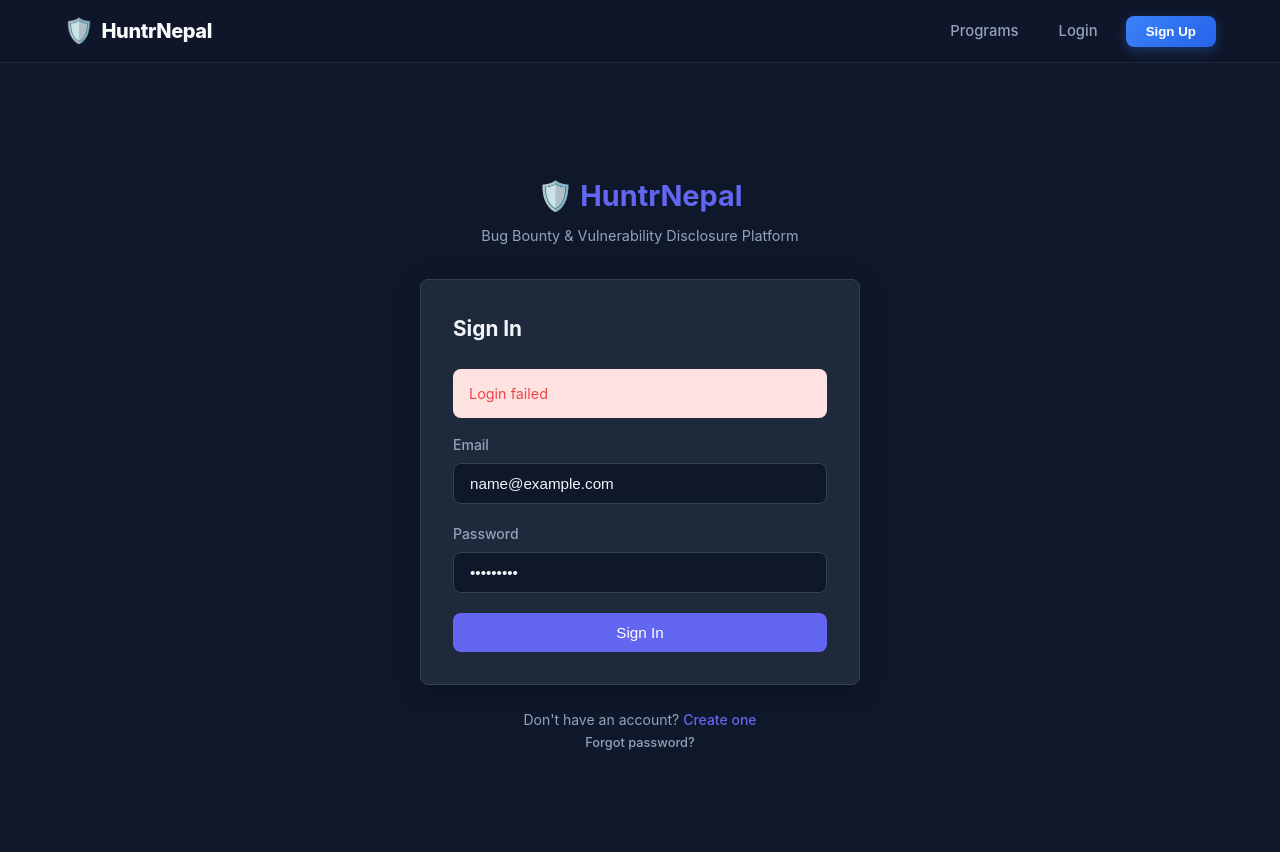
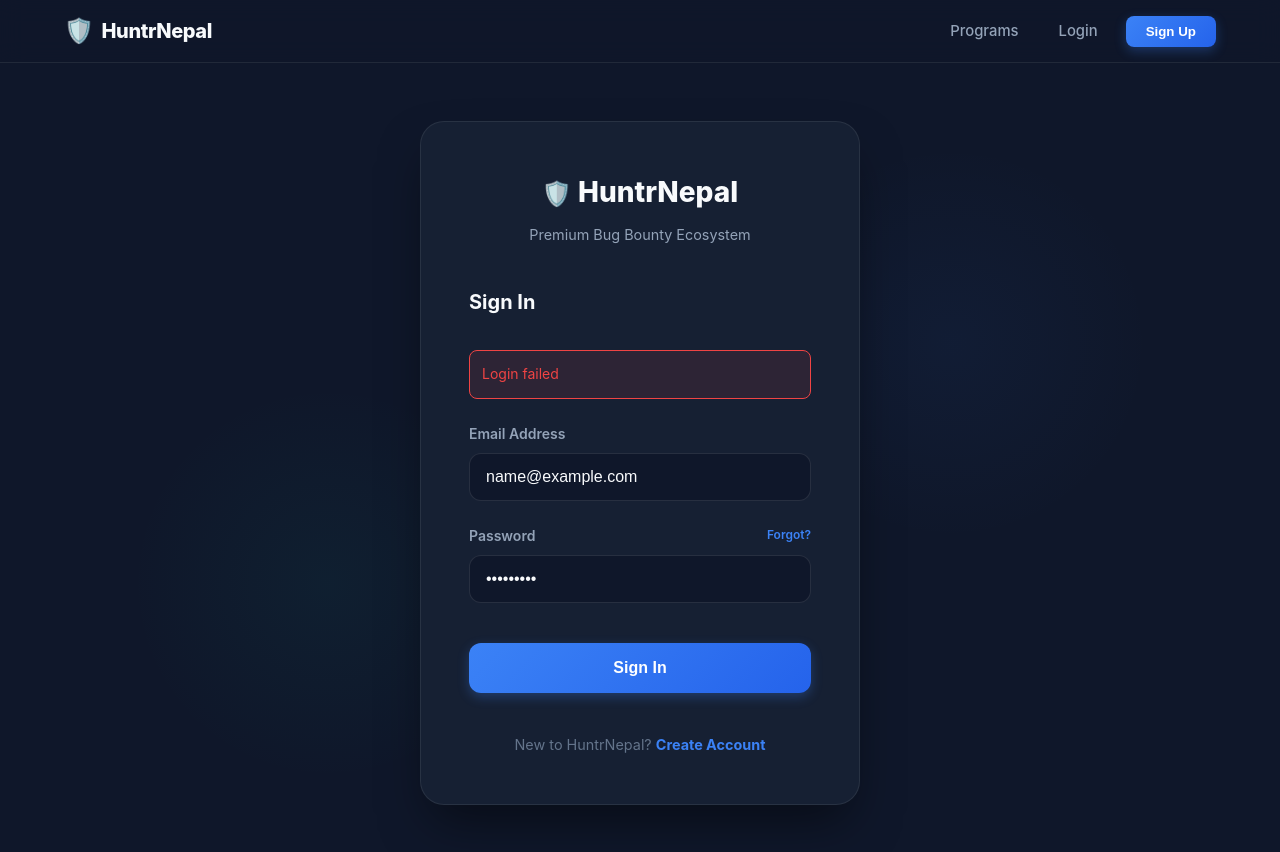
Before and after one commit to apala-1/huntrnepal, a React app in the folder frontend/: page /login in a window 1280 px wide. Both pictures are taken after typing "name@example.com", "Sample123" into the empty fields and a click on the button "Sign In". Shown: the top 852 px of the page. Built offline with nearby package versions, Linux system fonts and the light colour scheme; no server answers; the HTML template or start-up script is replaced by a standard one.

Commit message:
Redesign: Login and Program Details

```diff
--- a/frontend/src/components/Navbar.jsx
+++ b/frontend/src/components/Navbar.jsx
@@ -152,7 +152,7 @@ const Navbar = () => {
                   onMouseEnter={() => setIsHovered('leader')}
                   onMouseLeave={() => setIsHovered(null)}
                 >
-                  🏆 Leaderboard
+                   Leaderboard
                 </Link>
               </li>
               <li>
@@ -162,7 +162,7 @@ const Navbar = () => {
                   onMouseEnter={() => setIsHovered('profile')}
                   onMouseLeave={() => setIsHovered(null)}
                 >
-                  👤 Profile
+                   Profile
                 </Link>
               </li>
               <li>
@@ -172,7 +172,7 @@ const Navbar = () => {
                   onMouseEnter={() => setIsHovered('settings')}
                   onMouseLeave={() => setIsHovered(null)}
                 >
-                  ⚙️ {user.username}
+                   {user.username}
                 </Link>
               </li>
               <li>
--- a/frontend/src/pages/Login.jsx
+++ b/frontend/src/pages/Login.jsx
@@ -12,6 +12,7 @@ const Login = () => {
   const [mfaState, setMfaState] = useState({ required: false, tempToken: '', code: '' });
   const [error, setError] = useState('');
   const [loading, setLoading] = useState(false);
+  const [focusField, setFocusField] = useState(null);
 
   const successMessage = location.state?.message;
 
@@ -27,13 +28,8 @@ const Login = () => {
 
     try {
       const res = await api.post('/auth/login', formData);
-
       if (res.data.mfaRequired) {
-        setMfaState({
-          required: true,
-          tempToken: res.data.tempToken,
-          code: ''
-        });
+        setMfaState({ required: true, tempToken: res.data.tempToken, code: '' });
       } else {
         login(res.data.user);
         navigate(getDashboardRoute(res.data.user.role));
@@ -49,7 +45,6 @@ const Login = () => {
     e.preventDefault();
     setLoading(true);
     setError('');
-
     try {
       const res = await api.post('/auth/mfa/login', {
         token: mfaState.code,
@@ -70,115 +65,186 @@ const Login = () => {
     return '/dashboard';
   };
 
-  // ── MFA screen ──
+  // Shared Styles
+  const wrapperStyle = {
+    backgroundColor: '#0F172A',
+    minHeight: '100vh',
+    display: 'flex',
+    alignItems: 'center',
+    justifyContent: 'center',
+    padding: '2rem',
+    position: 'relative',
+    overflow: 'hidden'
+  };
+
+  const cardStyle = {
+    backgroundColor: '#162033',
+    width: '100%',
+    maxWidth: '440px',
+    borderRadius: '24px',
+    padding: '3rem',
+    border: '1px solid rgba(255, 255, 255, 0.08)',
+    boxShadow: '0 25px 50px -12px rgba(0, 0, 0, 0.5)',
+    position: 'relative',
+    zIndex: 1
+  };
+
+  const inputGroupStyle = { marginBottom: '1.5rem' };
+
+  const labelStyle = {
+    display: 'block',
+    fontSize: '0.875rem',
+    fontWeight: '600',
+    color: '#94A3B8',
+    marginBottom: '0.5rem'
+  };
+
+  const inputBaseStyle = (field) => ({
+    width: '100%',
+    backgroundColor: '#0F172A',
+    border: `1px solid ${focusField === field ? '#3B82F6' : 'rgba(255, 255, 255, 0.1)'}`,
+    borderRadius: '12px',
+    padding: '0.875rem 1rem',
+    color: '#F8FAFC',
+    fontSize: '1rem',
+    outline: 'none',
+    transition: 'all 0.2s ease',
+    boxShadow: focusField === field ? '0 0 0 4px rgba(59, 130, 246, 0.1)' : 'none'
+  });
+
+  const btnPrimaryStyle = {
+    width: '100%',
+    background: 'linear-gradient(135deg, #3B82F6 0%, #2563EB 100%)',
+    color: 'white',
+    border: 'none',
+    borderRadius: '12px',
+    padding: '1rem',
+    fontSize: '1rem',
+    fontWeight: '700',
+    cursor: loading ? 'not-allowed' : 'pointer',
+    marginTop: '1rem',
+    boxShadow: '0 4px 12px rgba(59, 130, 246, 0.3)',
+    transition: 'all 0.2s ease',
+    opacity: loading ? 0.7 : 1
+  };
+
+  // Background decoration
+  const bgDecoration = (
+    <div style={{ position: 'absolute', top: 0, left: 0, width: '100%', height: '100%', pointerEvents: 'none' }}>
+      <div style={{ position: 'absolute', top: '10%', right: '10%', width: '400px', height: '400px', background: 'radial-gradient(circle, rgba(59, 130, 246, 0.05) 0%, transparent 70%)' }}></div>
+      <div style={{ position: 'absolute', bottom: '10%', left: '10%', width: '400px', height: '400px', background: 'radial-gradient(circle, rgba(20, 184, 166, 0.05) 0%, transparent 70%)' }}></div>
+    </div>
+  );
+
   if (mfaState.required) {
     return (
-      <div className="auth-wrapper">
-        <div className="auth-card">
-          <div className="auth-logo">
-            <h1>🛡️ HuntrNepal</h1>
-            <p>Two-Factor Authentication</p>
+      <div style={wrapperStyle}>
+        {bgDecoration}
+        <div style={cardStyle}>
+          <div style={{ textAlign: 'center', marginBottom: '2.5rem' }}>
+            <h1 style={{ color: '#F8FAFC', fontSize: '1.75rem', fontWeight: '800', marginBottom: '0.5rem' }}>
+              <span style={{ fontSize: '1.5rem' }}>🛡️</span> HuntrNepal
+            </h1>
+            <p style={{ color: '#94A3B8', fontSize: '0.9rem' }}>Two-Factor Authentication</p>
           </div>
-          <div className="card">
-            <h2 style={{ marginBottom: '0.5rem', fontSize: '1.3rem' }}>
-              Enter MFA Code
-            </h2>
-            <p style={{ color: 'var(--text-muted)', fontSize: '0.875rem', marginBottom: '1.5rem' }}>
-              Open your authenticator app and enter the 6-digit code.
+
+          <h2 style={{ color: '#F8FAFC', fontSize: '1.25rem', fontWeight: '700', marginBottom: '1rem' }}>Enter MFA Code</h2>
+          <p style={{ color: '#94A3B8', fontSize: '0.875rem', lineHeight: '1.5', marginBottom: '2rem' }}>
+            Enter the 6-digit code from your authenticator app to secure your session.
           </p>
 
-            {error && <div className="alert alert-error">{error}</div>}
+          {error && <div style={{ backgroundColor: 'rgba(239, 68, 68, 0.1)', border: '1px solid #EF4444', padding: '0.75rem', borderRadius: '8px', color: '#EF4444', fontSize: '0.875rem', marginBottom: '1.5rem' }}>{error}</div>}
 
           <form onSubmit={handleMfaSubmit}>
-              <div className="form-group">
-                <label>Authentication Code</label>
+            <div style={inputGroupStyle}>
+              <label style={labelStyle}>6-Digit Code</label>
               <input
                 type="text"
                 inputMode="numeric"
                 maxLength={6}
                 placeholder="000000"
                 value={mfaState.code}
+                onFocus={() => setFocusField('mfa')}
+                onBlur={() => setFocusField(null)}
                 onChange={e => setMfaState(prev => ({ ...prev, code: e.target.value }))}
-                  style={{ textAlign: 'center', fontSize: '1.5rem', letterSpacing: '0.5rem' }}
+                style={{ ...inputBaseStyle('mfa'), textAlign: 'center', fontSize: '1.75rem', letterSpacing: '0.5rem', fontWeight: '800' }}
                 autoFocus
               />
             </div>
-              <button type="submit" className="btn btn-primary" disabled={loading}>
-                {loading ? 'Verifying...' : 'Verify'}
+            <button type="submit" style={btnPrimaryStyle} disabled={loading}>
+              {loading ? 'Verifying...' : 'Authenticate'}
             </button>
           </form>
-          </div>
-          <div className="auth-footer">
+
           <button
-              className="btn btn-outline"
-              style={{ marginTop: '1rem' }}
+            style={{ width: '100%', background: 'transparent', border: 'none', color: '#64748B', marginTop: '1.5rem', cursor: 'pointer', fontSize: '0.9rem', fontWeight: '600' }}
             onClick={() => setMfaState({ required: false, tempToken: '', code: '' })}
           >
-              ← Back to login
+            ← Back to Credentials
           </button>
-          </div>
         </div>
       </div>
     );
   }
 
-  // ── Login screen ──
   return (
-    <div className="auth-wrapper">
-      <div className="auth-card">
-        <div className="auth-logo">
-          <h1>🛡️ HuntrNepal</h1>
-          <p>Bug Bounty & Vulnerability Disclosure Platform</p>
+    <div style={wrapperStyle}>
+      {bgDecoration}
+      <div style={cardStyle}>
+        <div style={{ textAlign: 'center', marginBottom: '2.5rem' }}>
+          <h1 style={{ color: '#F8FAFC', fontSize: '1.75rem', fontWeight: '800', marginBottom: '0.5rem' }}>
+            <span style={{ fontSize: '1.5rem' }}>🛡️</span> HuntrNepal
+          </h1>
+          <p style={{ color: '#94A3B8', fontSize: '0.9rem' }}>Premium Bug Bounty Ecosystem</p>
         </div>
 
-        <div className="card">
-          <h2 style={{ marginBottom: '1.5rem', fontSize: '1.3rem' }}>
-            Sign In
-          </h2>
+        <h2 style={{ color: '#F8FAFC', fontSize: '1.25rem', fontWeight: '700', marginBottom: '2rem' }}>Sign In</h2>
 
-          {successMessage && (
-            <div className="alert alert-success">{successMessage}</div>
-          )}
-          {error && <div className="alert alert-error">{error}</div>}
+        {successMessage && <div style={{ backgroundColor: 'rgba(34, 197, 94, 0.1)', border: '1px solid #22C55E', padding: '0.75rem', borderRadius: '8px', color: '#22C55E', fontSize: '0.875rem', marginBottom: '1.5rem' }}>{successMessage}</div>}
+        {error && <div style={{ backgroundColor: 'rgba(239, 68, 68, 0.1)', border: '1px solid #EF4444', padding: '0.75rem', borderRadius: '8px', color: '#EF4444', fontSize: '0.875rem', marginBottom: '1.5rem' }}>{error}</div>}
 
         <form onSubmit={handleSubmit}>
-            <div className="form-group">
-              <label>Email</label>
+          <div style={inputGroupStyle}>
+            <label style={labelStyle}>Email Address</label>
             <input
               type="email"
               name="email"
               value={formData.email}
+              onFocus={() => setFocusField('email')}
+              onBlur={() => setFocusField(null)}
               onChange={handleChange}
-                placeholder="you@example.com"
+              placeholder="hunter@nepal.security"
+              style={inputBaseStyle('email')}
               autoComplete="email"
               autoFocus
             />
           </div>
 
-            <div className="form-group">
-              <label>Password</label>
+          <div style={inputGroupStyle}>
+            <div style={{ display: 'flex', justifyContent: 'space-between' }}>
+              <label style={labelStyle}>Password</label>
+              <Link to="/forgot-password" style={{ color: '#3B82F6', fontSize: '0.75rem', textDecoration: 'none', fontWeight: '600' }}>Forgot?</Link>
+            </div>
             <input
               type="password"
               name="password"
               value={formData.password}
+              onFocus={() => setFocusField('password')}
+              onBlur={() => setFocusField(null)}
               onChange={handleChange}
-                placeholder="Your password"
+              placeholder="••••••••"
+              style={inputBaseStyle('password')}
               autoComplete="current-password"
             />
           </div>
 
-            <button type="submit" className="btn btn-primary" disabled={loading}>
-              {loading ? 'Signing in...' : 'Sign In'}
+          <button type="submit" style={btnPrimaryStyle} disabled={loading}>
+            {loading ? 'Authorizing...' : 'Sign In'}
           </button>
         </form>
-        </div>
 
-        <div className="auth-footer">
-          Don't have an account? <Link to="/register">Create one</Link>
-          <br />
-          <Link to="/forgot-password" style={{ color: 'var(--text-muted)', fontSize: '0.8rem' }}>
-            Forgot password?
-          </Link>
+        <div style={{ marginTop: '2.5rem', textAlign: 'center', fontSize: '0.9rem', color: '#64748B' }}>
+          New to HuntrNepal? <Link to="/register" style={{ color: '#3B82F6', fontWeight: '700', textDecoration: 'none' }}>Create Account</Link>
         </div>
       </div>
     </div>
--- a/frontend/src/pages/ProgramDetail.jsx
+++ b/frontend/src/pages/ProgramDetail.jsx
@@ -10,6 +10,7 @@ const ProgramDetail = () => {
   const [program, setProgram] = useState(null);
   const [loading, setLoading] = useState(true);
   const [error, setError] = useState('');
+  const [isHovered, setIsHovered] = useState(false);
 
   useEffect(() => {
     api.get(`/programs/${id}`)
@@ -18,122 +19,207 @@ const ProgramDetail = () => {
       .finally(() => setLoading(false));
   }, [id]);
 
+  // Premium Styles
+  const pageStyle = {
+    backgroundColor: '#0F172A',
+    minHeight: '100vh',
+    padding: '3rem 1.5rem',
+    color: '#F8FAFC'
+  };
+
+  const containerStyle = {
+    maxWidth: '900px',
+    margin: '0 auto'
+  };
+
+  const cardStyle = {
+    background: '#162033',
+    borderRadius: '16px',
+    border: '1px solid rgba(255, 255, 255, 0.08)',
+    padding: '2rem',
+    marginBottom: '1.5rem',
+    boxShadow: '0 4px 20px rgba(0, 0, 0, 0.2)'
+  };
+
+  const sectionLabelStyle = {
+    fontSize: '0.75rem',
+    fontWeight: '800',
+    color: '#3B82F6',
+    textTransform: 'uppercase',
+    letterSpacing: '0.1em',
+    marginBottom: '1rem',
+    display: 'block'
+  };
+
+  const preStyle = {
+    fontFamily: '"Fira Code", "Roboto Mono", monospace',
+    fontSize: '0.9rem',
+    backgroundColor: 'rgba(15, 23, 42, 0.5)',
+    padding: '1.5rem',
+    borderRadius: '12px',
+    border: '1px solid rgba(255, 255, 255, 0.05)',
+    whiteSpace: 'pre-wrap',
+    lineHeight: 1.6,
+    color: '#E2E8F0'
+  };
+
   if (loading) return (
-    <div className="container" style={{ padding: '3rem 1.5rem', textAlign: 'center' }}>
-      <p style={{ color: 'var(--text-muted)' }}>Loading...</p>
+    <div style={pageStyle}>
+      <div style={{ textAlign: 'center', padding: '5rem' }}>
+        <div style={{ width: '40px', height: '40px', border: '3px solid rgba(59, 130, 246, 0.1)', borderTop: '3px solid #3B82F6', borderRadius: '50%', margin: '0 auto', animation: 'spin 1s linear infinite' }}></div>
+        <p style={{ marginTop: '1rem', color: '#94A3B8' }}>Loading Disclosure Policy...</p>
+        <style>{`@keyframes spin { 0% { transform: rotate(0deg); } 100% { transform: rotate(360deg); } }`}</style>
+      </div>
     </div>
   );
 
   if (error || !program) return (
-    <div className="container" style={{ padding: '3rem 1.5rem' }}>
-      <div className="alert alert-error">{error || 'Program not found'}</div>
+    <div style={pageStyle}>
+      <div style={containerStyle}>
+        <div style={{ backgroundColor: 'rgba(239, 68, 68, 0.1)', border: '1px solid #EF4444', padding: '1.5rem', borderRadius: '12px', color: '#EF4444', textAlign: 'center' }}>
+          {error || 'Program not found'}
+        </div>
+        <Link to="/programs" style={{ display: 'block', textAlign: 'center', marginTop: '1.5rem', color: '#3B82F6', textDecoration: 'none' }}>← Return to Directory</Link>
+      </div>
     </div>
   );
 
   return (
-    <div className="container" style={{ padding: '2rem 1.5rem', maxWidth: '800px' }}>
-      {/* Header */}
-      <div style={{ marginBottom: '0.5rem' }}>
+    <div style={pageStyle}>
+      <div style={containerStyle}>
+        {/* Breadcrumb */}
+        <div style={{ marginBottom: '2rem' }}>
           <Link
             to="/programs"
-          style={{ color: 'var(--text-muted)', textDecoration: 'none', fontSize: '0.875rem' }}
+            style={{ color: '#94A3B8', textDecoration: 'none', fontSize: '0.875rem', display: 'flex', alignItems: 'center', gap: '0.5rem', transition: 'color 0.2s' }}
+            onMouseEnter={(e) => e.target.style.color = '#3B82F6'}
+            onMouseLeave={(e) => e.target.style.color = '#94A3B8'}
           >
-          ← Back to Programs
+            ← Back to All Programs
           </Link>
         </div>
 
+        {/* Header Block */}
         <div style={{
           display: 'flex',
           justifyContent: 'space-between',
           alignItems: 'flex-start',
-        margin: '1rem 0 2rem'
+          marginBottom: '3rem',
+          flexWrap: 'wrap',
+          gap: '1.5rem'
         }}>
           <div>
-          <h1 style={{ fontSize: '1.8rem', marginBottom: '0.3rem' }}>
+            <h1 style={{ fontSize: '2.5rem', fontWeight: 800, marginBottom: '0.5rem', letterSpacing: '-0.02em' }}>
               {program.title}
             </h1>
-          <p style={{ color: 'var(--text-muted)' }}>
-            by {program.company_name}
+            <div style={{ display: 'flex', alignItems: 'center', gap: '0.75rem', flexWrap: 'wrap' }}>
+              <span style={{ color: '#94A3B8' }}>by <strong>{program.company_name}</strong></span>
               {program.website && (
-              <> · <a href={program.website} target="_blank" rel="noreferrer"
-                style={{ color: 'var(--primary)' }}>{program.website}</a></>
+                <a href={program.website} target="_blank" rel="noreferrer"
+                  style={{ color: '#3B82F6', textDecoration: 'none', fontSize: '0.9rem', fontWeight: '600', borderBottom: '1px solid rgba(59, 130, 246, 0.3)' }}>
+                  {program.website}
+                </a>
               )}
-          </p>
-        </div>
-        <div style={{ textAlign: 'right' }}>
-          <div style={{ color: 'var(--success)', fontWeight: 700, fontSize: '1.2rem' }}>
-            NPR {Number(program.min_reward).toLocaleString()} – {Number(program.max_reward).toLocaleString()}
-          </div>
-          <span className="badge badge-info" style={{ marginTop: '0.3rem', display: 'inline-block' }}>
-            Active
-          </span>
+              <span style={{
+                padding: '0.25rem 0.6rem',
+                backgroundColor: 'rgba(20, 184, 166, 0.1)',
+                color: '#14B8A6',
+                borderRadius: '6px',
+                fontSize: '0.7rem',
+                fontWeight: '800',
+                textTransform: 'uppercase'
+              }}>Active</span>
             </div>
           </div>
 
-      {/* Main content */}
-      <div style={{ display: 'flex', flexDirection: 'column', gap: '1.5rem' }}>
-        <div className="card">
-          <h2 style={{ fontSize: '1rem', marginBottom: '0.75rem', color: 'var(--text-muted)' }}>
-            ABOUT THIS PROGRAM
-          </h2>
-          <p style={{ lineHeight: 1.8 }}>{program.description}</p>
+          <div style={{
+            textAlign: 'right',
+            background: 'rgba(34, 197, 94, 0.05)',
+            padding: '1.25rem',
+            borderRadius: '16px',
+            border: '1px solid rgba(34, 197, 94, 0.1)'
+          }}>
+            <div style={{ color: '#22C55E', fontWeight: 800, fontSize: '1.5rem', letterSpacing: '-0.01em' }}>
+              NPR {Number(program.min_reward).toLocaleString()} – {Number(program.max_reward).toLocaleString()}
+            </div>
+            <div style={{ color: '#64748B', fontSize: '0.75rem', fontWeight: '700', textTransform: 'uppercase', marginTop: '0.25rem' }}>
+              Potential Reward
+            </div>
+          </div>
         </div>
 
-        <div className="card">
-          <h2 style={{ fontSize: '1rem', marginBottom: '0.75rem', color: 'var(--text-muted)' }}>
-            IN SCOPE
-          </h2>
-          <pre style={{
-            fontFamily: 'inherit',
-            whiteSpace: 'pre-wrap',
-            lineHeight: 1.8,
-            color: 'var(--text)'
-          }}>
-            {program.scope}
-          </pre>
+        {/* Policy Sections */}
+        <div style={{ display: 'flex', flexDirection: 'column', gap: '2rem' }}>
+          <section>
+            <span style={sectionLabelStyle}>About this Program</span>
+            <div style={cardStyle}>
+              <p style={{ lineHeight: 1.8, fontSize: '1.05rem', color: '#E2E8F0', margin: 0 }}>{program.description}</p>
             </div>
+          </section>
+
+          <section>
+            <span style={sectionLabelStyle}>In Scope</span>
+            <div style={cardStyle}>
+              <pre style={preStyle}>{program.scope}</pre>
+            </div>
+          </section>
 
           {program.out_of_scope && (
-          <div className="card">
-            <h2 style={{ fontSize: '1rem', marginBottom: '0.75rem', color: 'var(--text-muted)' }}>
-              OUT OF SCOPE
-            </h2>
-            <pre style={{
-              fontFamily: 'inherit',
-              whiteSpace: 'pre-wrap',
-              lineHeight: 1.8,
-              color: 'var(--text)'
-            }}>
-              {program.out_of_scope}
-            </pre>
+            <section>
+              <span style={{ ...sectionLabelStyle, color: '#EF4444' }}>Out of Scope</span>
+              <div style={cardStyle}>
+                <pre style={{ ...preStyle, borderLeft: '4px solid #EF4444' }}>{program.out_of_scope}</pre>
               </div>
+            </section>
           )}
 
-        {/* Submit button */}
+          {/* Action Footer */}
+          <div style={{ marginTop: '2rem', padding: '2rem 0', borderTop: '1px solid rgba(255,255,255,0.08)' }}>
             {user?.role === 'researcher' && (
               <button
-            className="btn btn-primary"
+                style={{
+                  background: 'linear-gradient(135deg, #3B82F6 0%, #2563EB 100%)',
+                  color: 'white',
+                  border: 'none',
+                  borderRadius: '12px',
+                  padding: '1.25rem 2rem',
+                  fontSize: '1.1rem',
+                  fontWeight: '700',
+                  cursor: 'pointer',
+                  width: '100%',
+                  display: 'flex',
+                  alignItems: 'center',
+                  justifyContent: 'center',
+                  gap: '0.75rem',
+                  boxShadow: '0 10px 25px -5px rgba(59, 130, 246, 0.4)',
+                  transition: 'all 0.2s ease',
+                  transform: isHovered ? 'translateY(-2px)' : 'translateY(0)'
+                }}
+                onMouseEnter={() => setIsHovered(true)}
+                onMouseLeave={() => setIsHovered(false)}
                 onClick={() => navigate(`/reports/submit?program=${id}`)}
               >
-            🐛 Submit Vulnerability Report
+                <span>🐛</span> Submit Vulnerability Report
               </button>
             )}
 
             {!user && (
-          <div className="card" style={{ textAlign: 'center' }}>
-            <p style={{ color: 'var(--text-muted)', marginBottom: '1rem' }}>
-              You need an account to submit vulnerability reports
+              <div style={{ ...cardStyle, textAlign: 'center', background: 'rgba(30, 41, 59, 0.5)' }}>
+                <p style={{ color: '#94A3B8', fontSize: '1.1rem', marginBottom: '1.5rem' }}>
+                  Authentication required to submit security findings.
                 </p>
                 <div style={{ display: 'flex', gap: '1rem', justifyContent: 'center' }}>
-              <Link to="/register" className="btn btn-primary" style={{ width: 'auto' }}>
-                Create Account
-              </Link>
-              <Link to="/login" className="btn btn-outline" style={{ width: 'auto' }}>
-                Sign In
-              </Link>
+                  <Link to="/register" style={{
+                    background: '#3B82F6', color: 'white', textDecoration: 'none', padding: '0.75rem 1.5rem', borderRadius: '8px', fontWeight: '700'
+                  }}>Join HuntrNepal</Link>
+                  <Link to="/login" style={{
+                    border: '1px solid rgba(255,255,255,0.1)', color: '#F8FAFC', textDecoration: 'none', padding: '0.75rem 1.5rem', borderRadius: '8px', fontWeight: '700'
+                  }}>Sign In</Link>
                 </div>
               </div>
             )}
+          </div>
+        </div>
       </div>
     </div>
   );
```
Lines whose indentation alone changed are shown as unchanged.
